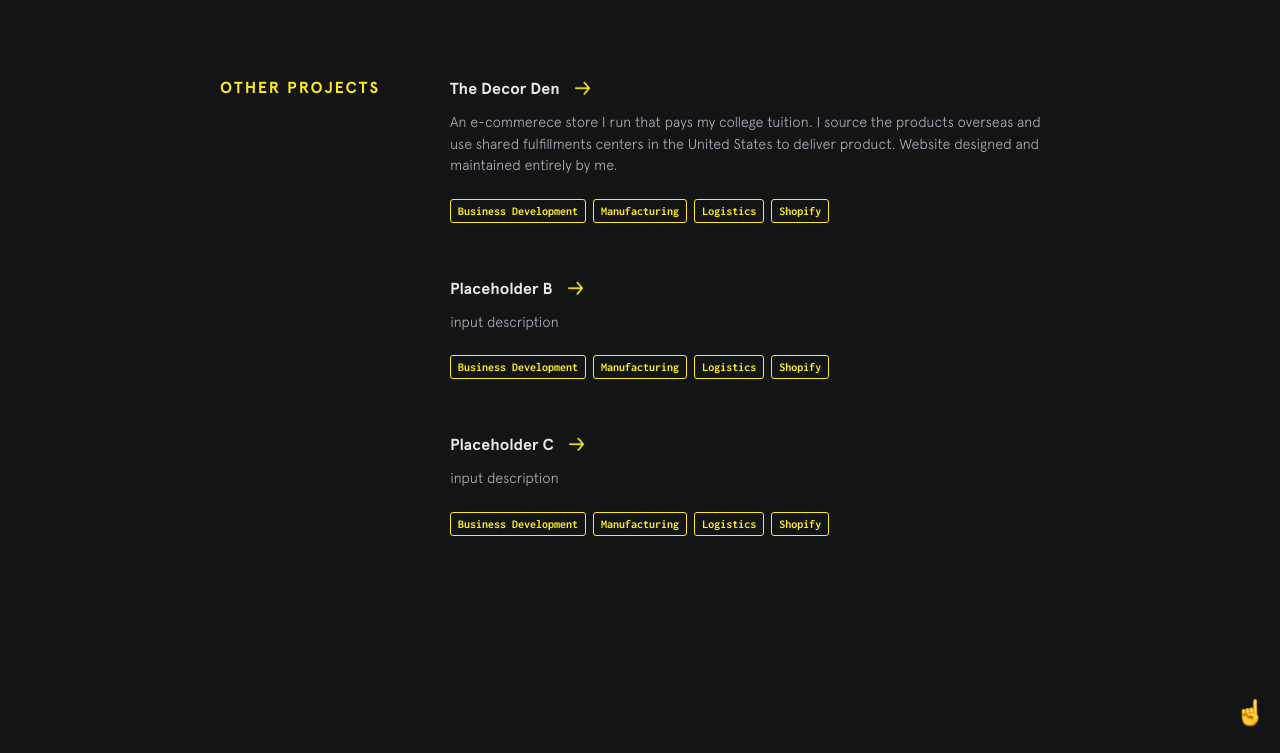
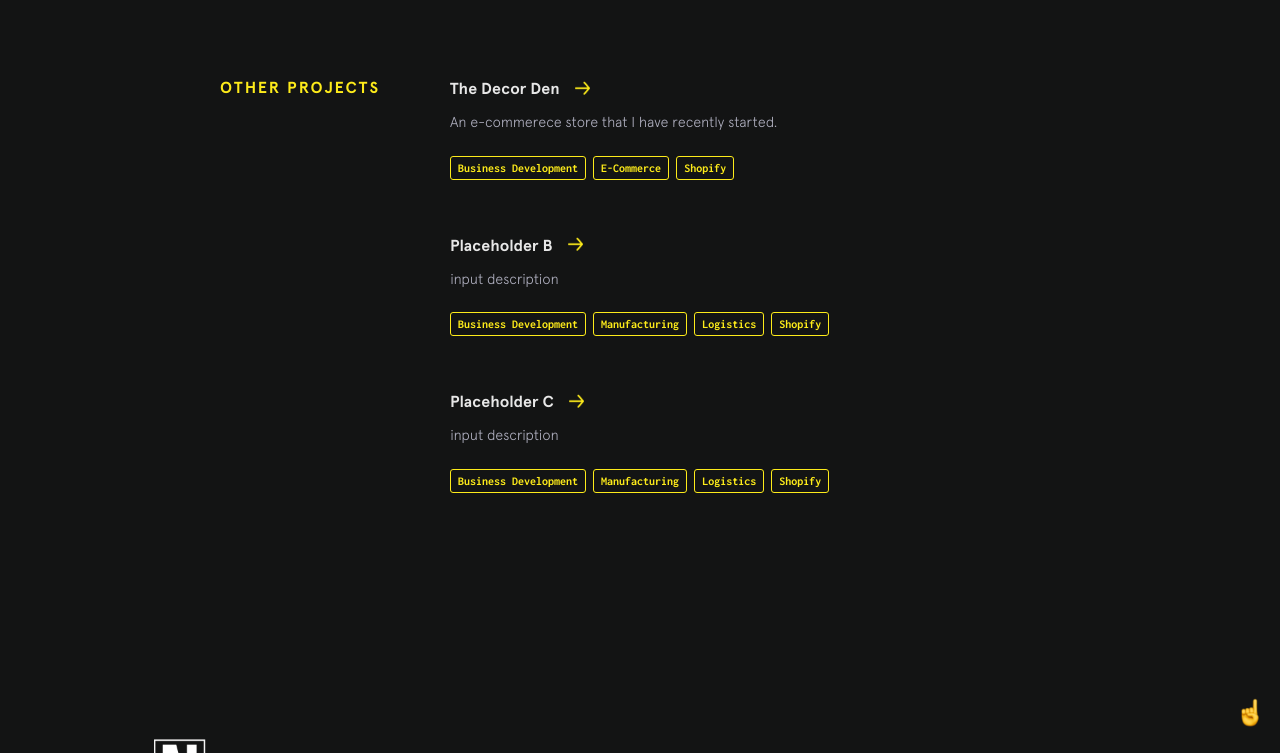
Before and after one commit to BinaryBrownie/BinaryBrownie.github.io, a Jekyll site: the page built from index.html, in a window 1280 px wide and 900 px high, scrolled down 2839 px, cut to the strip 147-900 px from the top of the window. Built offline with Jekyll 4.4.1, drawn with Linux system fonts in a browser that asks for light colours; nearby versions of some CDN libraries.

Commit message:
changes  to other-projects

```diff
--- a/_data/other-projects.yml
+++ b/_data/other-projects.yml
@@ -1,11 +1,10 @@
 - name: The Decor Den
   url: https://thedecorden.com/
   code: https://thedecorden.com/
-  description: An e-commerece store I run that pays my college tuition. I source the products overseas and use shared fulfillments centers in the United States to deliver product. Website designed and maintained entirely by me.
+  description: An e-commerece store that I have recently started.
   used:
     - thing: Business Development
-    - thing: Manufacturing
-    - thing: Logistics
+    - thing: E-Commerce
     - thing: Shopify
 
 - name: Placeholder B
```
